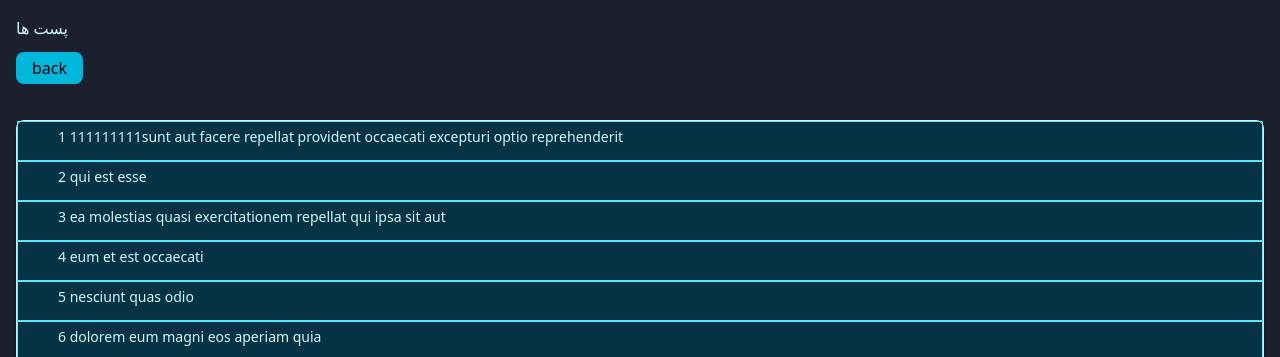
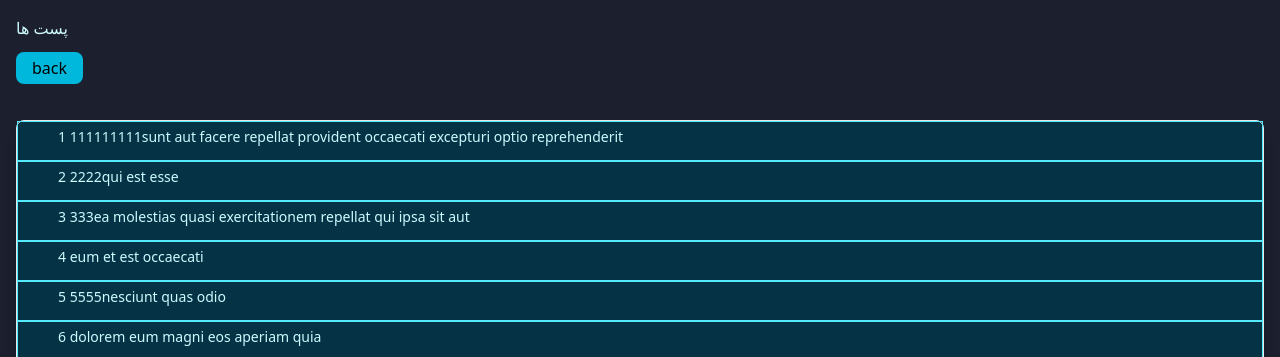
Before and after one commit to Amirsamangh/app-router-pre-rendering, a Next.js app: page /posts in a window 1280 px wide. Shown: the top 357 px of the page. Built offline with nearby package versions, Linux system fonts and the light colour scheme; data requests are answered from the project's data file.

Commit message:
time based revalidating

```diff
--- a/app/posts/[postId]/page.js
+++ b/app/posts/[postId]/page.js
@@ -1,10 +1,4 @@
 const { default: BackButton } = require("@/components/BackButton")
-
-const getPostService = async (postId) => {
-    const res = await fetch(`http://localhost:4000/posts/${postId}`)
-    const post = await res.json()
-    return post
-}
 
 export const generateStaticParams = async () => {
     return [
@@ -12,6 +6,16 @@ export const generateStaticParams = async () => {
         { postId: '2' },
         { postId: '3' },
     ]
+}
+
+const getPostService = async (postId) => {
+    const res = await fetch(`http://localhost:4000/posts/${postId}` , {
+        next: {
+            revalidate: 20
+        }
+    })
+    const post = await res.json()
+    return post
 }
 
 const postId = async ({ params }) => {
--- a/app/posts/page.js
+++ b/app/posts/page.js
@@ -2,7 +2,11 @@ import BackButton from "@/components/BackButton";
 import List from "@/components/List";
 
 const getPostsService = async () => {
-    const res = await fetch('http://localhost:4000/posts')
+    const res = await fetch('http://localhost:4000/posts', {
+        next: {
+            revalidate: 10,
+        }
+    })
     const posts = await res.json()
     return posts
 }
--- a/db.json
+++ b/db.json
@@ -9,13 +9,13 @@
         {
             "userId": 1,
             "id": 2,
-            "title": "qui est esse",
+            "title": "2222qui est esse",
             "body": "est rerum tempore vitae\nsequi sint nihil reprehenderit dolor beatae ea dolores neque\nfugiat blanditiis voluptate porro vel nihil molestiae ut reiciendis\nqui aperiam non debitis possimus qui neque nisi nulla"
         },
         {
             "userId": 1,
             "id": 3,
-            "title": "ea molestias quasi exercitationem repellat qui ipsa sit aut",
+            "title": "333ea molestias quasi exercitationem repellat qui ipsa sit aut",
             "body": "et iusto sed quo iure\nvoluptatem occaecati omnis eligendi aut ad\nvoluptatem doloribus vel accusantium quis pariatur\nmolestiae porro eius odio et labore et velit aut"
         },
         {
@@ -27,7 +27,7 @@
         {
             "userId": 1,
             "id": 5,
-            "title": "nesciunt quas odio",
+            "title": "5555nesciunt quas odio",
             "body": "repudiandae veniam quaerat sunt sed\nalias aut fugiat sit autem sed est\nvoluptatem omnis possimus esse voluptatibus quis\nest aut tenetur dolor neque"
         },
         {
```
